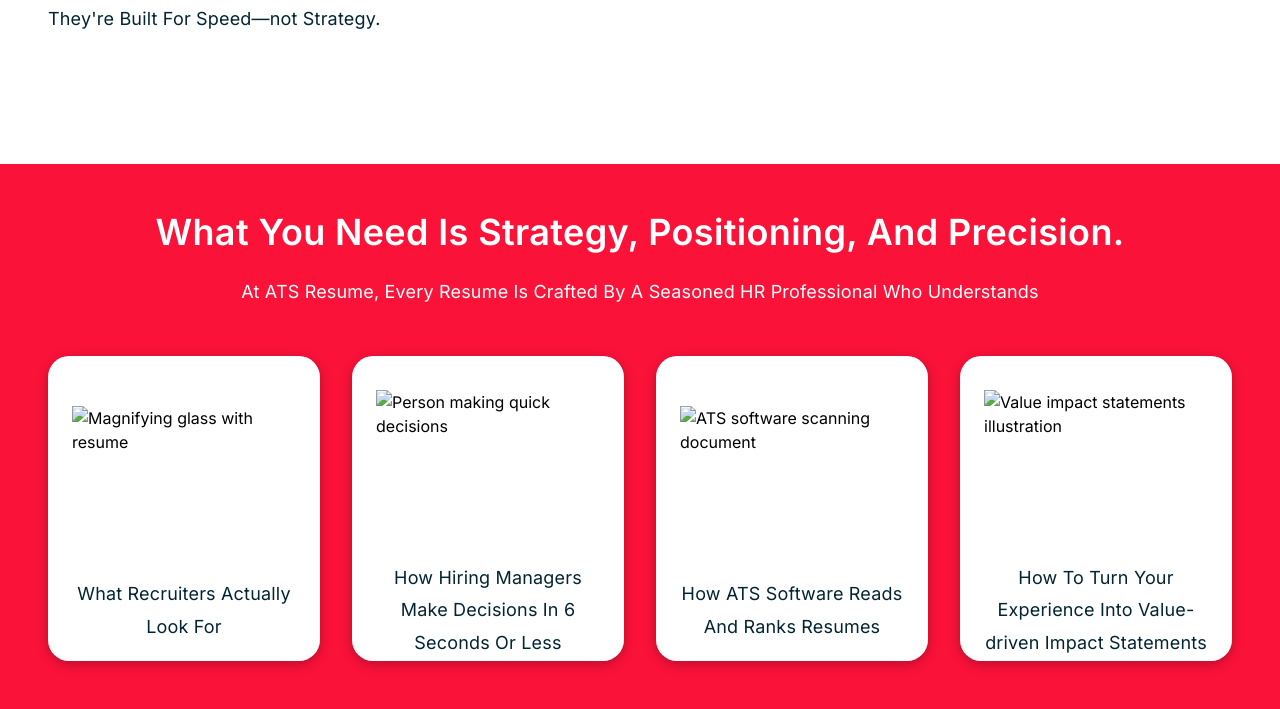
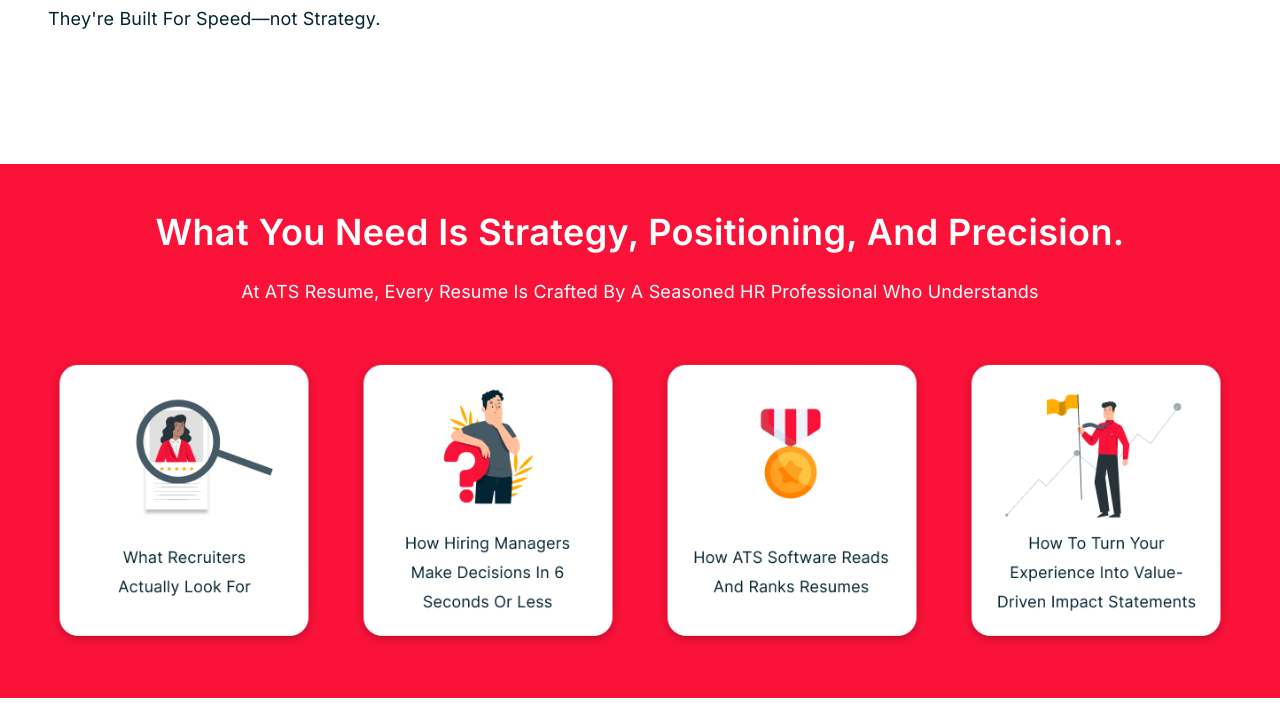
Before and after one commit to AnuragTupkar/ATS-Resume-Webpage, a website: page index.html in a window 1280 px wide. Shown: the part 765-1474 px from the top of the page. Drawn offline with nearby package versions, Linux system fonts and the light colour scheme.

Commit message:
added img cards

```diff
--- a/index.html
+++ b/index.html
@@ -124,51 +124,27 @@
         <h2 class="text-white font-semibold text-3xl md:text-4xl text-center tracking-[0.36px] leading-[65.5px] mb-6">
           What You Need Is Strategy, Positioning, And Precision.
         </h2>
-        <p class="text-white font-normal text-lg text-center tracking-[0.18px] leading-[32.8px] mb-12">
+          <p class="text-white font-normal text-lg text-center tracking-[0.18px] leading-[32.8px] mb-12">
           At ATS Resume, Every Resume Is Crafted By A Seasoned HR Professional Who Understands
-        </p>
+          </p>
 
         <!-- Feature Cards Grid -->
         <div class="grid grid-cols-1 md:grid-cols-2 lg:grid-cols-4 gap-8">
           <!-- Feature Card 1 -->
-          <div class="bg-white rounded-[21px] shadow-[0px_3px_12.1px_#00000040] h-[305px] p-6 flex flex-col items-center justify-center">
-            <div class="flex-1 flex items-center justify-center py-8">
-              <img src="/group-67.png" alt="Magnifying glass with resume" class="h-[140px] object-contain" />
-            </div>
-            <p class="font-normal text-[#032433] text-lg text-center tracking-[0.18px] leading-[32.8px]">
-              What Recruiters Actually Look For
-            </p>
-          </div>
+            <img src="/assets/CardOne.png" alt="Magnifying glass with resume" class="object-contain flex flex-col items-center justify-center" />
+
 
           <!-- Feature Card 2 -->
-          <div class="bg-white rounded-[21px] shadow-[0px_3px_12.1px_#00000040] h-[305px] p-6 flex flex-col items-center justify-center">
-            <div class="flex-1 flex items-center justify-center py-8">
-              <img src="/group-103.png" alt="Person making quick decisions" class="h-[140px] object-contain" />
-            </div>
-            <p class="font-normal text-[#032433] text-lg text-center tracking-[0.18px] leading-[32.8px]">
-              How Hiring Managers Make Decisions In 6 Seconds Or Less
-            </p>
-          </div>
+
+            <img src="/assets/CardTwo.png" alt="Person making quick decisions" class="object-contain flex flex-col items-center justify-center" />
+
 
           <!-- Feature Card 3 -->
-          <div class="bg-white rounded-[21px] shadow-[0px_3px_12.1px_#00000040] h-[305px] p-6 flex flex-col items-center justify-center">
-            <div class="flex-1 flex items-center justify-center py-8">
-              <img src="/16198536761667630917-1.svg" alt="ATS software scanning document" class="h-[140px] object-contain" />
-            </div>
-            <p class="font-normal text-[#032433] text-lg text-center tracking-[0.18px] leading-[32.8px]">
-              How ATS Software Reads And Ranks Resumes
-            </p>
-          </div>
+            <img src="/assets/CardThree.png" alt="ATS software scanning document" class="object-contain flex flex-col items-center justify-center" />
+
 
           <!-- Feature Card 4 -->
-          <div class="bg-white rounded-[21px] shadow-[0px_3px_12.1px_#00000040] h-[305px] p-6 flex flex-col items-center justify-center">
-            <div class="flex-1 flex items-center justify-center py-8">
-              <img src="/group-154.png" alt="Value impact statements illustration" class="h-[140px] object-contain" />
-            </div>
-            <p class="font-normal text-[#032433] text-lg text-center tracking-[0.18px] leading-[32.8px]">
-              How To Turn Your Experience Into Value-driven Impact Statements
-            </p>
-          </div>
+            <img src="/assets/CardFour.png" alt="Value impact statements illustration" class=" object-contain flex flex-col items-center justify-center" />
         </div>
       </div>
     </section>
```
